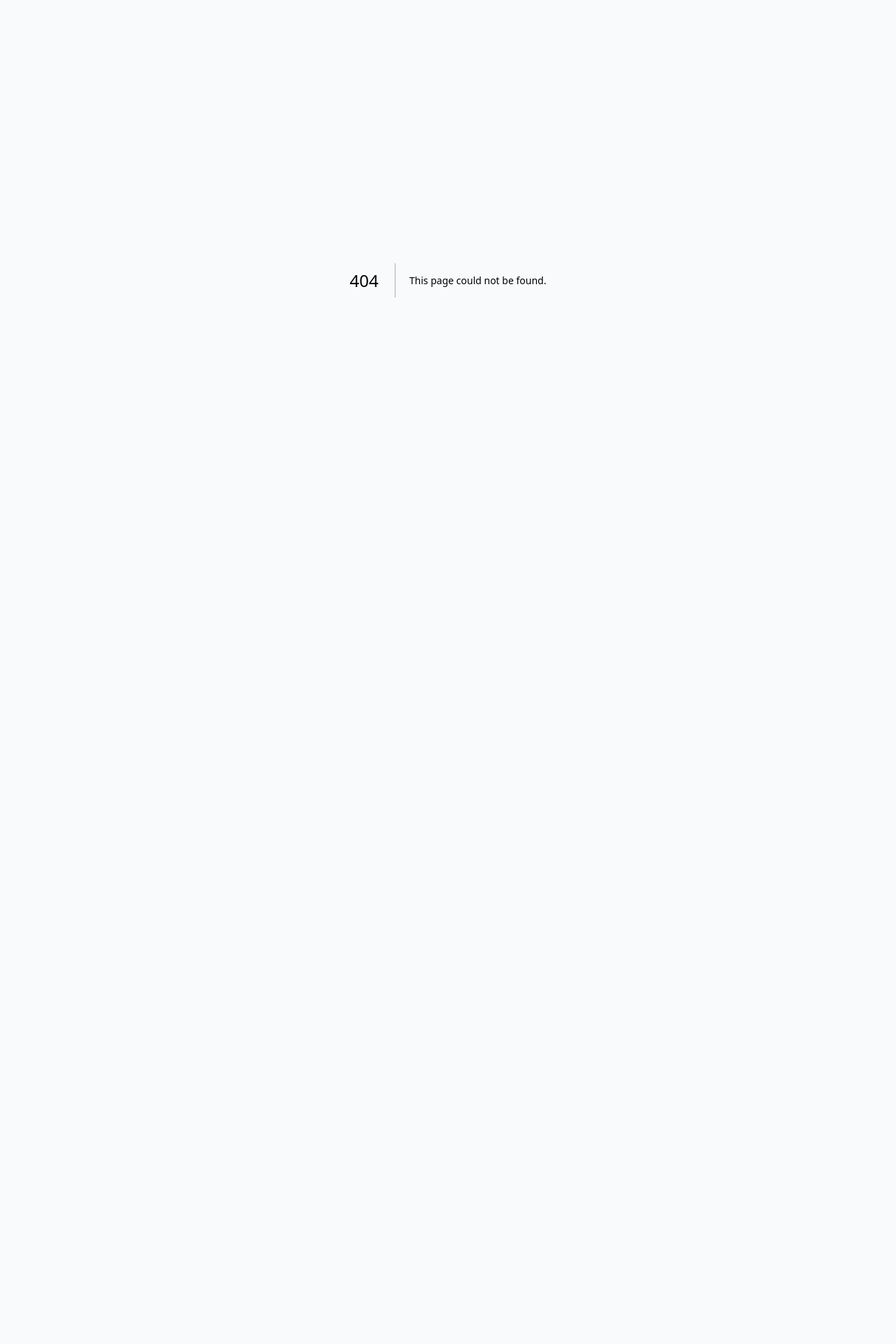
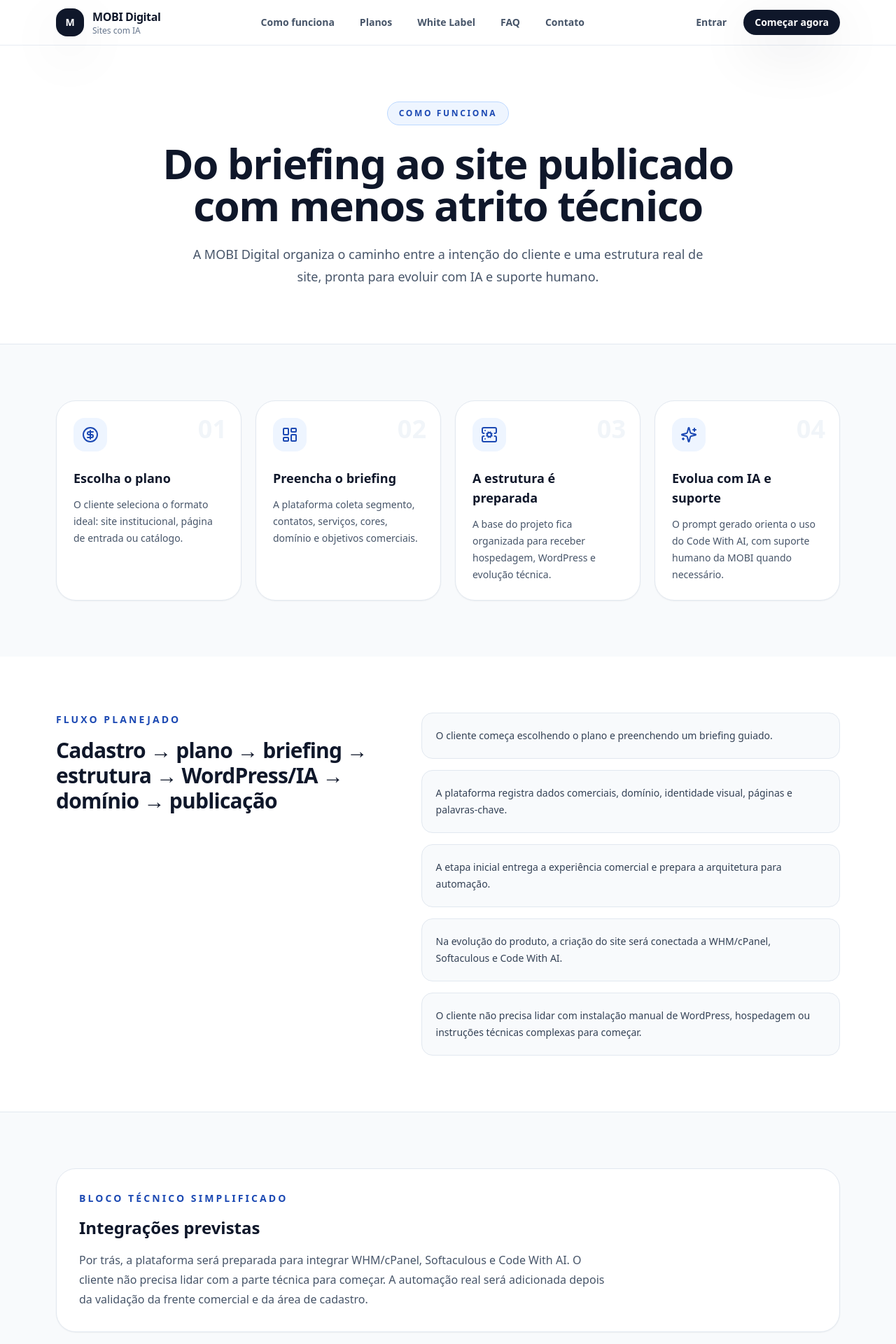
Before and after one commit to agenciamobi/mobidigital, a Next.js app: page /como-funciona in a window 1280 px wide. Before the commit this address had no page. Shown: the top 1920 px of the page at 70% size. Before the commit the page ends 800 px from the top, so only its background shows below. Built offline with nearby package versions, Linux system fonts and the light colour scheme.

Commit message:
Add how it works page

```diff
--- /dev/null
+++ b/app/como-funciona/page.tsx
@@ -0,0 +1,69 @@
+import { CTASection, PageHero, PageShell } from "@/components/ui";
+import { processSteps } from "@/lib/site-data";
+
+export const metadata = {
+  title: "Como funciona",
+  description: "Entenda o fluxo da MOBI Digital: cadastro, plano, briefing, estrutura do site, WordPress, IA, domínio próprio e publicação.",
+};
+
+export default function ComoFuncionaPage() {
+  return (
+    <PageShell>
+      <PageHero
+        eyebrow="Como funciona"
+        title="Do briefing ao site publicado com menos atrito técnico"
+        description="A MOBI Digital organiza o caminho entre a intenção do cliente e uma estrutura real de site, pronta para evoluir com IA e suporte humano."
+      />
+      <section className="bg-slate-50 py-16 sm:py-20">
+        <div className="container-page">
+          <div className="grid gap-5 md:grid-cols-4">
+            {processSteps.map((step, index) => {
+              const Icon = step.icon;
+              return (
+                <article key={step.title} className="relative rounded-xxl border border-slate-200 bg-white p-6 shadow-sm">
+                  <span className="absolute right-5 top-5 text-4xl font-black text-slate-100">0{index + 1}</span>
+                  <div className="flex h-12 w-12 items-center justify-center rounded-2xl bg-brand-50 text-brand-700">
+                    <Icon className="h-6 w-6" aria-hidden="true" />
+                  </div>
+                  <h2 className="mt-6 text-lg font-black text-ink">{step.title}</h2>
+                  <p className="mt-3 text-sm leading-6 text-slate-600">{step.description}</p>
+                </article>
+              );
+            })}
+          </div>
+        </div>
+      </section>
+      <section className="bg-white py-16 sm:py-20">
+        <div className="container-page grid gap-8 lg:grid-cols-[0.9fr_1.1fr] lg:items-start">
+          <div>
+            <p className="text-sm font-black uppercase tracking-[0.22em] text-brand-700">Fluxo planejado</p>
+            <h2 className="mt-4 text-3xl font-black tracking-tight text-ink">Cadastro → plano → briefing → estrutura → WordPress/IA → domínio → publicação</h2>
+          </div>
+          <div className="grid gap-4">
+            {[
+              "O cliente começa escolhendo o plano e preenchendo um briefing guiado.",
+              "A plataforma registra dados comerciais, domínio, identidade visual, páginas e palavras-chave.",
+              "A etapa inicial entrega a experiência comercial e prepara a arquitetura para automação.",
+              "Na evolução do produto, a criação do site será conectada a WHM/cPanel, Softaculous e Code With AI.",
+              "O cliente não precisa lidar com instalação manual de WordPress, hospedagem ou instruções técnicas complexas para começar.",
+            ].map((item) => (
+              <div key={item} className="rounded-2xl border border-slate-200 bg-slate-50 p-5 text-sm leading-6 text-slate-700">
+                {item}
+              </div>
+            ))}
+          </div>
+        </div>
+      </section>
+      <section className="border-y border-slate-200 bg-slate-50 py-16 sm:py-20">
+        <div className="container-page rounded-xxl border border-slate-200 bg-white p-8 shadow-sm">
+          <p className="text-sm font-black uppercase tracking-[0.22em] text-brand-700">Bloco técnico simplificado</p>
+          <h2 className="mt-4 text-2xl font-black text-ink">Integrações previstas</h2>
+          <p className="mt-4 max-w-3xl text-base leading-7 text-slate-600">
+            Por trás, a plataforma será preparada para integrar WHM/cPanel, Softaculous e Code With AI. O cliente não precisa lidar com a parte técnica para começar. A automação real será adicionada depois da validação da frente comercial e da área de cadastro.
+          </p>
+        </div>
+      </section>
+      <CTASection />
+    </PageShell>
+  );
+}
```
